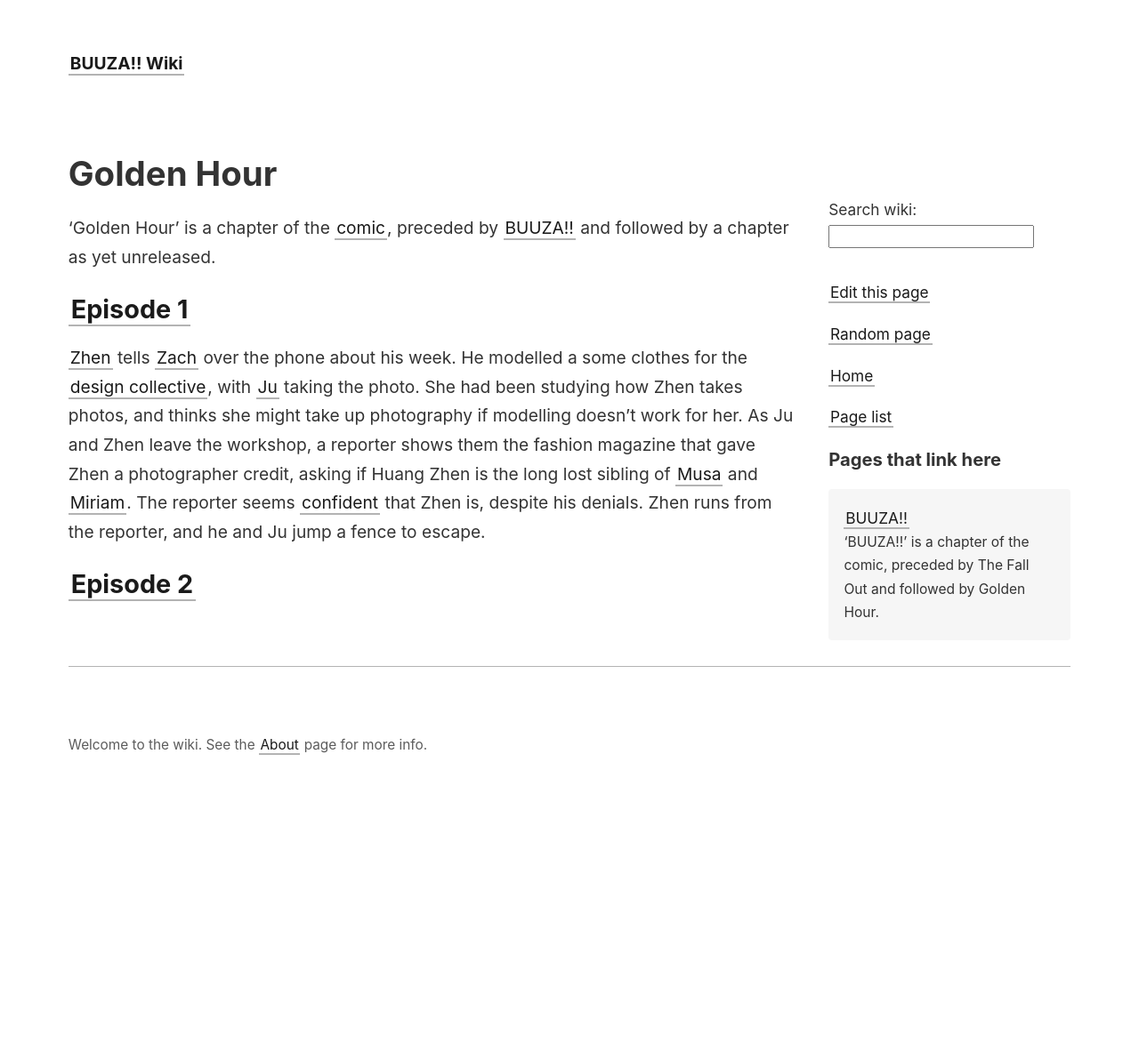
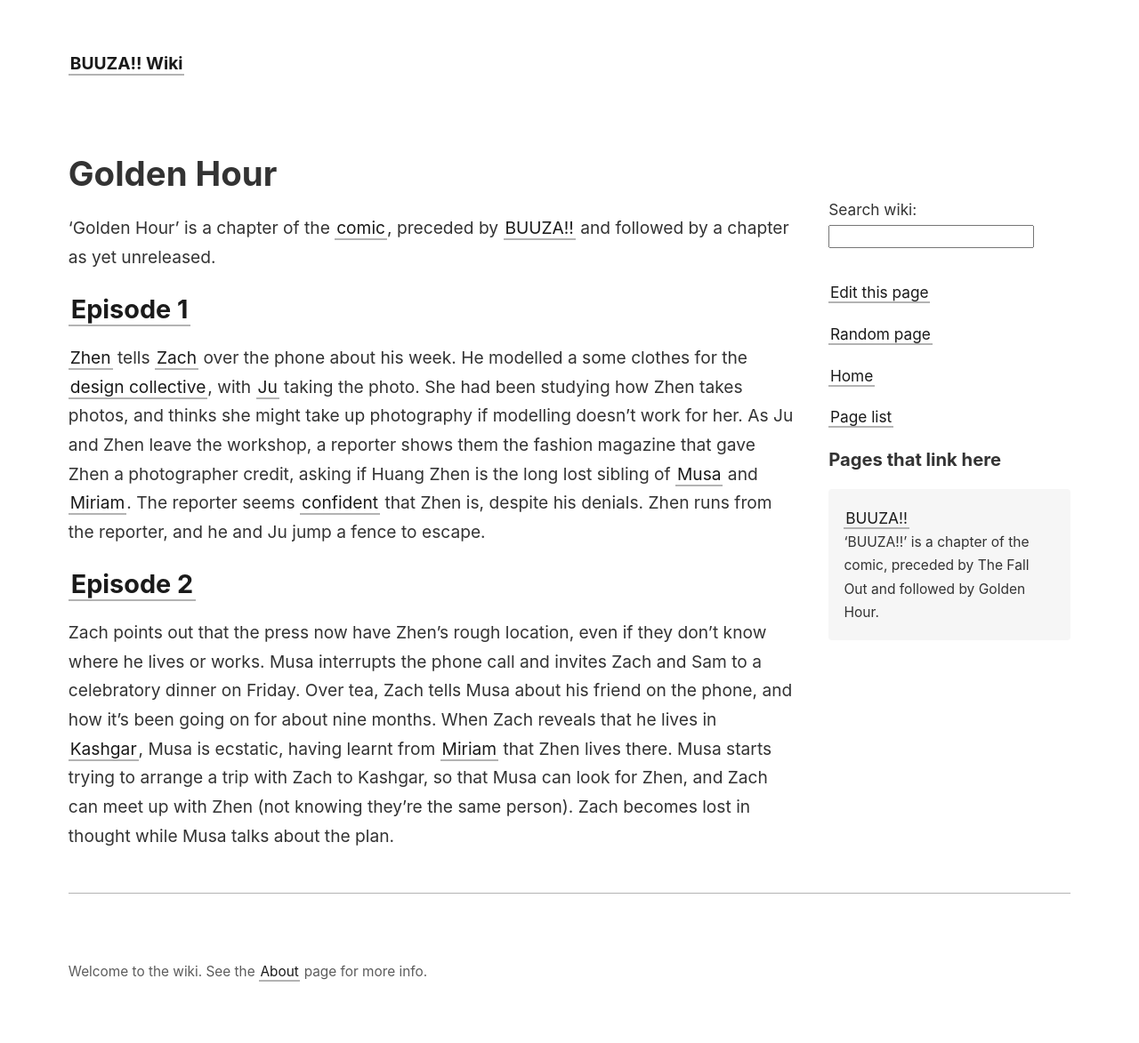
Before and after one commit to IFcoltransG/buuza-wiki, a Jekyll site: the page built from _wiki/golden-hour.md, in a window 1280 px wide. Shown: the whole page at 89% size. Built offline with Jekyll 4.4.1, drawn with Linux system fonts in a browser that asks for light colours; before the commit the page ends 917 px from its top, so only the background shows below that.

Commit message:
Add chapter summery of Golden Hour 2

```diff
--- a/_wiki/golden-hour.md
+++ b/_wiki/golden-hour.md
@@ -8,3 +8,4 @@ tags: ['Chapter']
 [Zhen](/_wiki/zhen.md) tells [Zach](/_wiki/zach.md) over the phone about his week. He modelled a some clothes for the [design collective](/_wiki/design-collective.md), with [Ju](/_wiki/ju.md) taking the photo. She had been studying how Zhen takes photos, and thinks she might take up photography if modelling doesn't work for her. As Ju and Zhen leave the workshop, a reporter shows them the fashion magazine that gave Zhen a photographer credit, asking if Huang Zhen is the long lost sibling of [Musa](/_wiki/musa.md) and [Miriam](/_wiki/miriam.md). The reporter seems [confident](/_wiki/a-summons.md) that Zhen is, despite his denials. Zhen runs from the reporter, and he and Ju jump a fence to escape.
 
 ## [Episode 2](https://tapas.io/episode/3115007)
+Zach points out that the press now have Zhen's rough location, even if they don't know where he lives or works. Musa interrupts the phone call and invites Zach and Sam to a celebratory dinner on Friday. Over tea, Zach tells Musa about his friend on the phone, and how it's been going on for about nine months. When Zach reveals that he lives in [Kashgar](/_wiki/kashgar.md), Musa is ecstatic, having learnt from [Miriam](/_wiki/miriam.md) that Zhen lives there. Musa starts trying to arrange a trip with Zach to Kashgar, so that Musa can look for Zhen, and Zach can meet up with Zhen (not knowing they're the same person). Zach becomes lost in thought while Musa talks about the plan.
```
